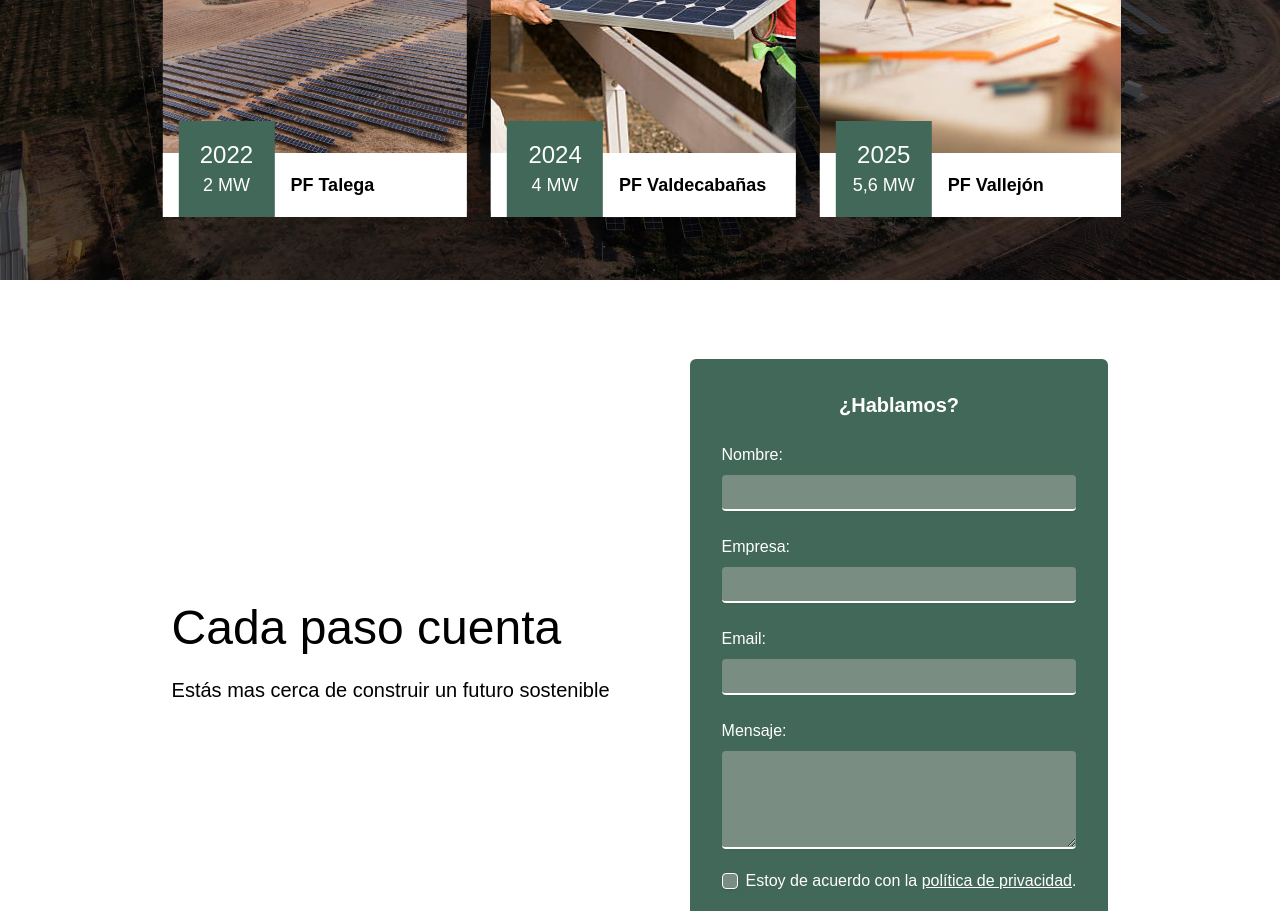
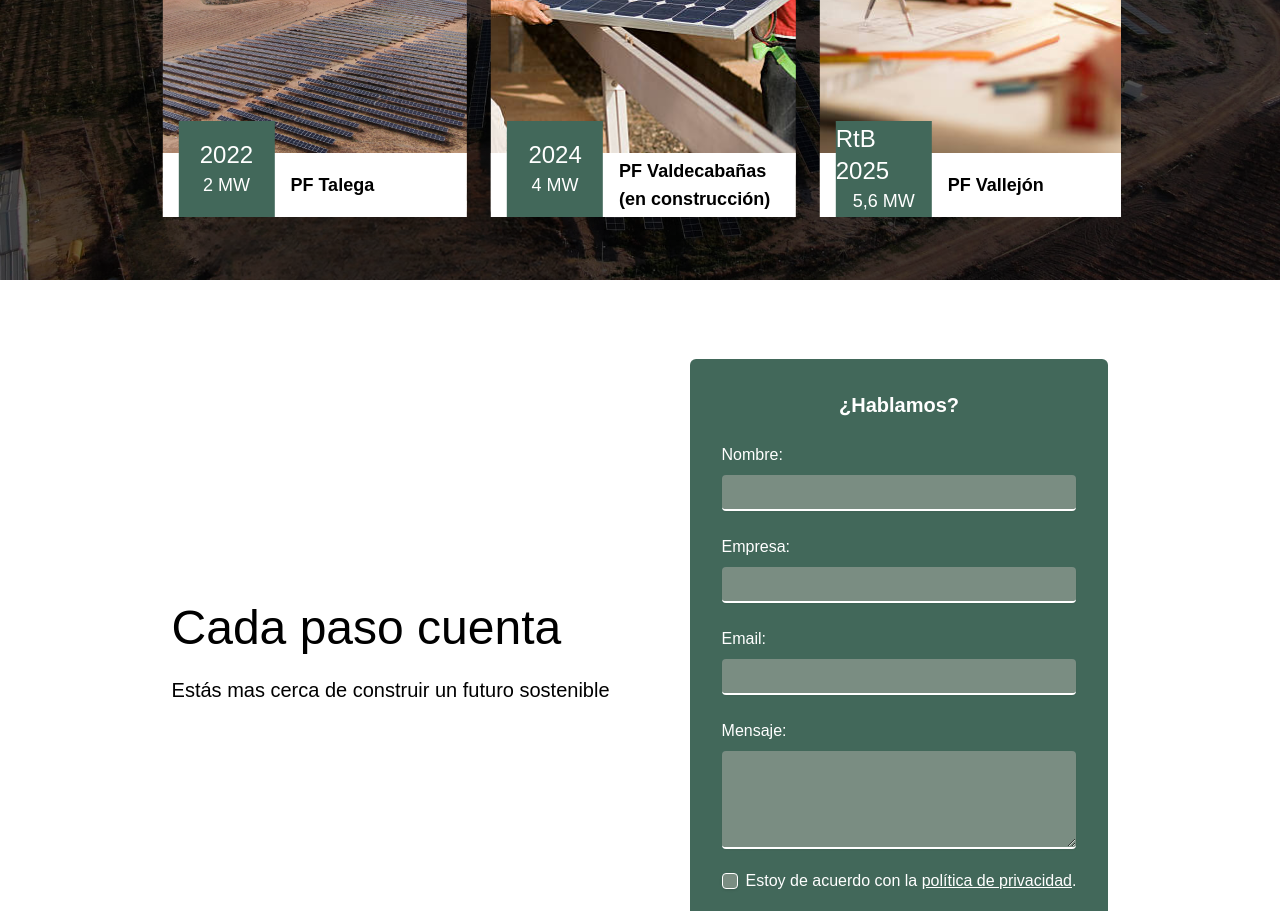
Before and after one commit to Lindapazw/nexer, a Next.js app: page / in a window 1280 px wide. Shown: the part 3880-4791 px from the top of the page. Built offline with nearby package versions, Linux system fonts and the light colour scheme.

Commit message:
feat: change RtB year in vallejon project

```diff
--- a/src/app/_components/projects.tsx
+++ b/src/app/_components/projects.tsx
@@ -35,7 +35,7 @@ const PROJECTS = [
     description: "",
   },
   {
-    name: "PF Valdecabañas",
+    name: "PF Valdecabañas (en construcción)",
     image: "/images/valdecabañas.jpg",
     year: "2024",
     location: "Colmenar de Oreja (Madrid)",
@@ -45,7 +45,7 @@ const PROJECTS = [
   {
     name: "PF Vallejón",
     image: "/images/vallejon.jpg",
-    year: "2025",
+    year: "RtB 2025",
     location: "Cabanillas de la Sierra (Madrid)",
     power: "5,6 MW",
     description:
```
